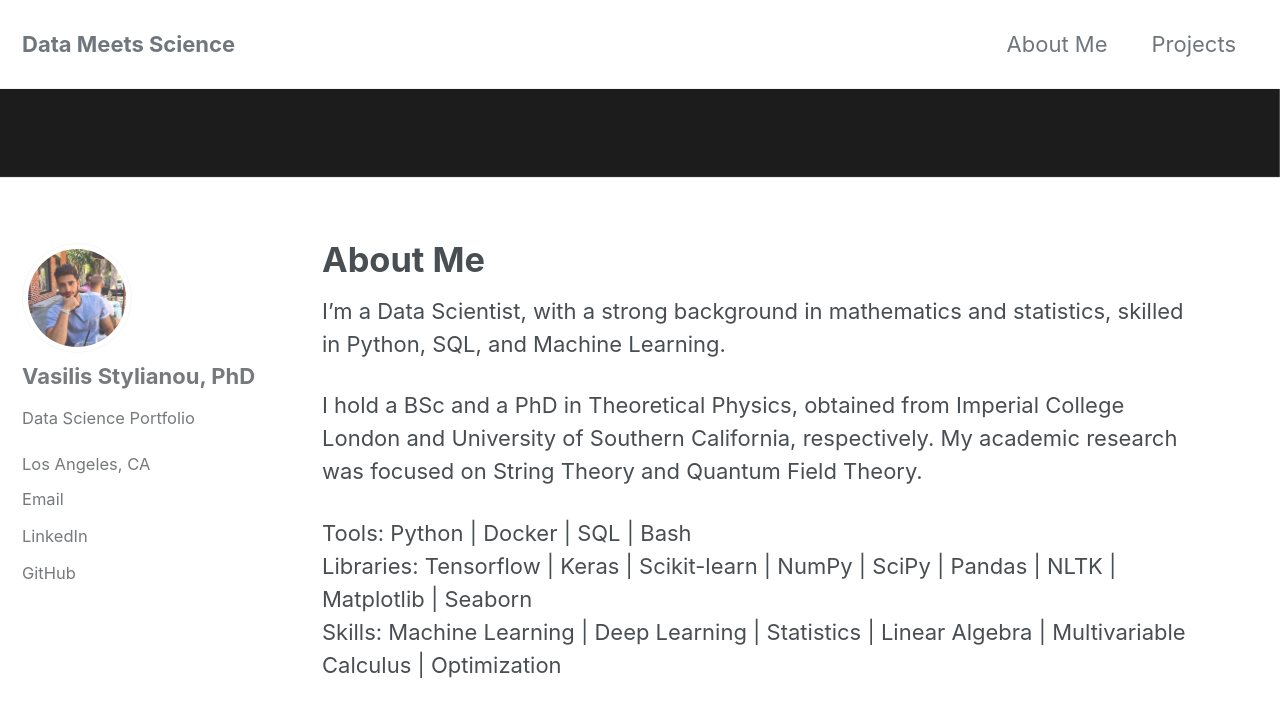
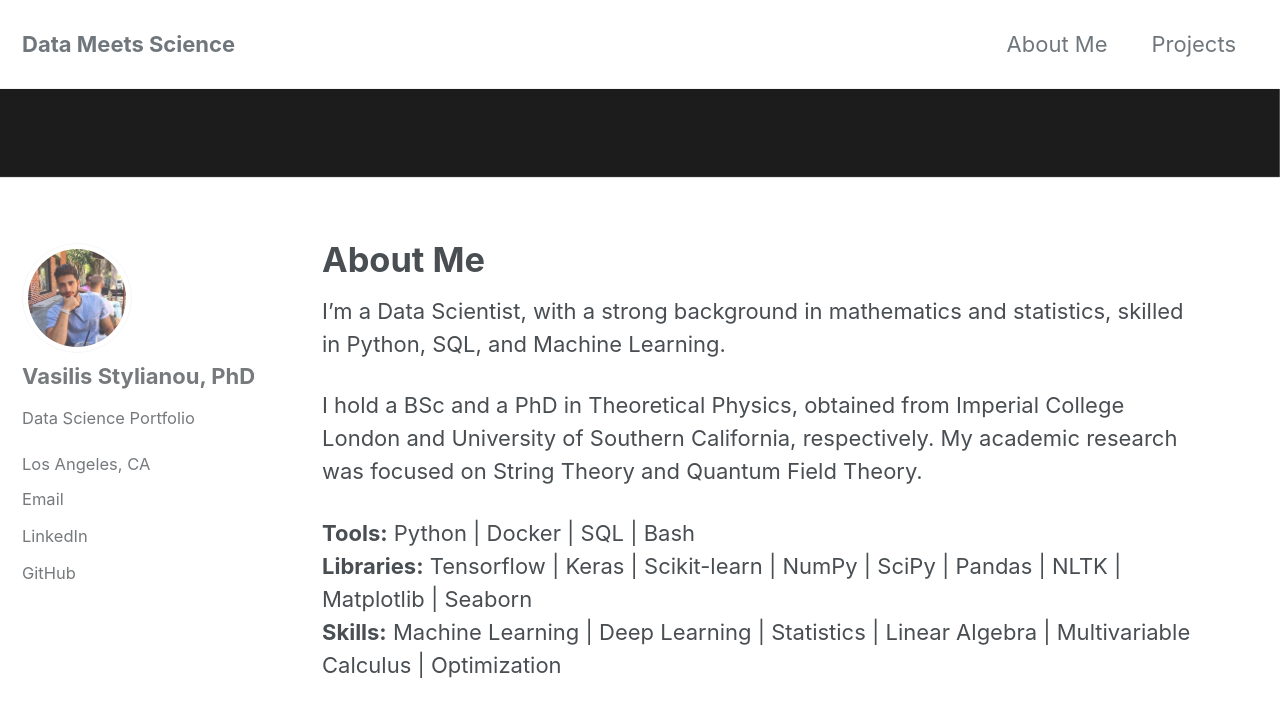
Before and after one commit to vasilis-stylianou/vasilis-stylianou.github.io, a Jekyll site: the page built from _pages/about.md, in a window 1280 px wide and 900 px high. Shown: the top 717 px of the window. Built offline with Jekyll 4.4.1, drawn with Linux system fonts in a browser that asks for light colours; cached includes are drawn as plain includes; some of the changed lines change nothing that is shown.

Commit message:
edited bio

```diff
--- a/_pages/about.md
+++ b/_pages/about.md
@@ -9,6 +9,6 @@
 
 I hold a BSc and a PhD in Theoretical Physics, obtained from Imperial College London and University of Southern California, respectively. My academic research was focused on String Theory and Quantum Field Theory.
 
-Tools: Python \| Docker \| SQL \| Bash <br/>
-Libraries: Tensorflow \| Keras \| Scikit-learn \| NumPy \| SciPy \| Pandas \| NLTK \| Matplotlib \| Seaborn <br/>
-Skills: Machine Learning \| Deep Learning \| Statistics \| Linear Algebra \| Multivariable Calculus \| Optimization
+**Tools:** Python \| Docker \| SQL \| Bash <br/>
+**Libraries:** Tensorflow \| Keras \| Scikit-learn \| NumPy \| SciPy \| Pandas \| NLTK \| Matplotlib \| Seaborn <br/>
+**Skills:** Machine Learning \| Deep Learning \| Statistics \| Linear Algebra \| Multivariable Calculus \| Optimization
```
